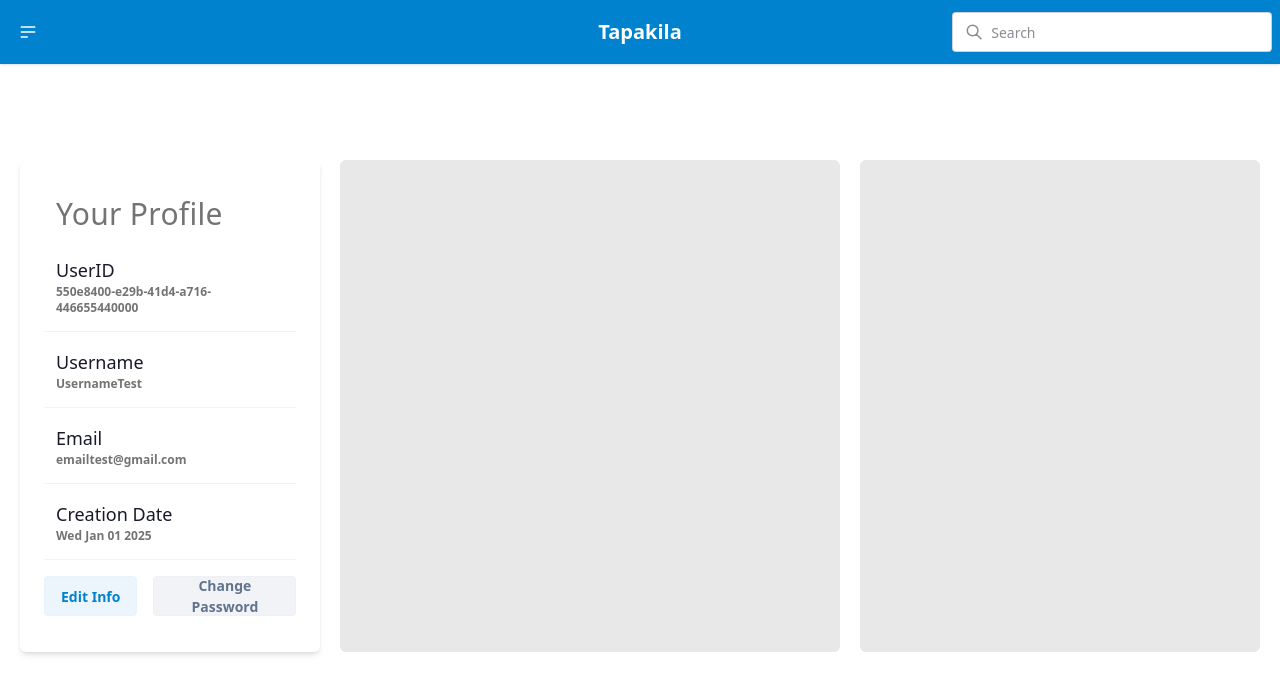
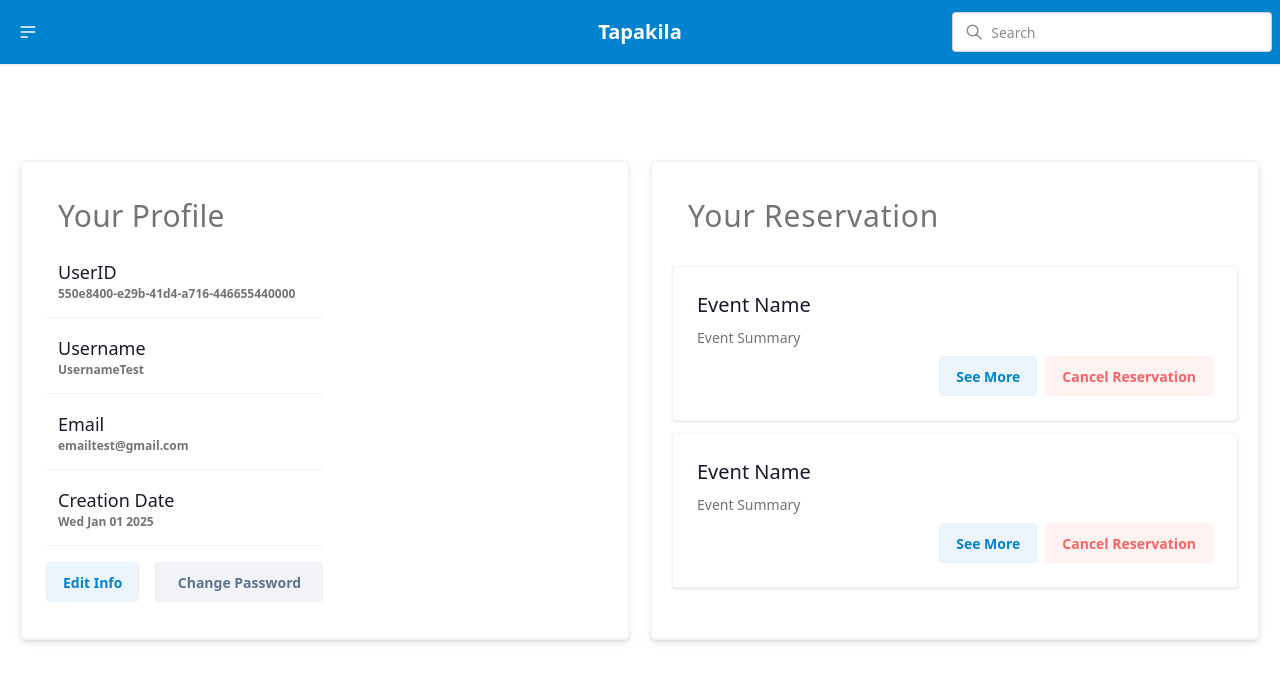
Before and after one commit to Naitive13/Tapakila-Front, a Next.js app: page /user in a window 1280 px wide. Shown: the top 694 px of the page. Built offline with nearby package versions, Linux system fonts and the light colour scheme.

Commit message:
feat: resize userinfo and user reservation

```diff
--- a/src/app/(other)/user/page.tsx
+++ b/src/app/(other)/user/page.tsx
@@ -1,5 +1,6 @@
 "use client";
 import Loading from "@/components/Loading";
+import ReservationUser from "@/components/ReservationUser";
 import UserProfileCard from "@/components/UserProfileCard";
 import { getData } from "@/lib/fetcher";
 import useSWR from "swr";
@@ -15,11 +16,21 @@ export default function UserPage() {
 
   return (
     <>
-      <div className="flex justify-between items-stretch py-5 px-5 w-3/12 rounded-md shadow-md xl:px-5 bg-base-100 item-center">
+      <div className="flex justify-between items-stretch py-5 px-5 w-6/12 rounded-md border-2 border-gray-100 shadow-md xl:px-5 min-h-5/12 bg-base-100 item-center">
         <UserProfileCard info={data} />
       </div>
-      <div className="flex justify-between items-stretch py-5 px-5 w-5/12 rounded-md xl:px-5 bg-base-200"></div>
-      <div className="flex justify-between items-stretch py-5 px-5 w-4/12 rounded-md xl:px-5 bg-base-200"></div>
+
+      <div className="justify-between items-stretch py-5 px-5 w-6/12 rounded-md border-2 border-gray-100 shadow-md xl:px-5 bg-base-100 item-center">
+        <h2 className="p-4 pb-2 text-3xl tracking-wide opacity-60">
+          Your Reservation
+        </h2>
+        <ul className="flex gap-y-3 py-6 min-h-full list rounded-box">
+          <ReservationUser />
+          <ReservationUser />
+        </ul>
+      </div>
+
+      {/* <div className="flex justify-between items-stretch py-5 px-5 w-5/12 rounded-md xl:px-5 bg-base-200"></div> */}
     </>
   );
 }
--- a/src/components/UserProfileCard.tsx
+++ b/src/components/UserProfileCard.tsx
@@ -11,7 +11,7 @@ type UserProfileCardProps = {
 export default function UserProfileCard({ info }: UserProfileCardProps) {
   return (
     <>
-      <ul className="list rounded-box">
+      <ul className="min-h-full list rounded-box">
         <li className="p-4 pb-2 text-xs tracking-wide opacity-60">
           <h2 className="text-3xl">Your Profile</h2>
         </li>
```
